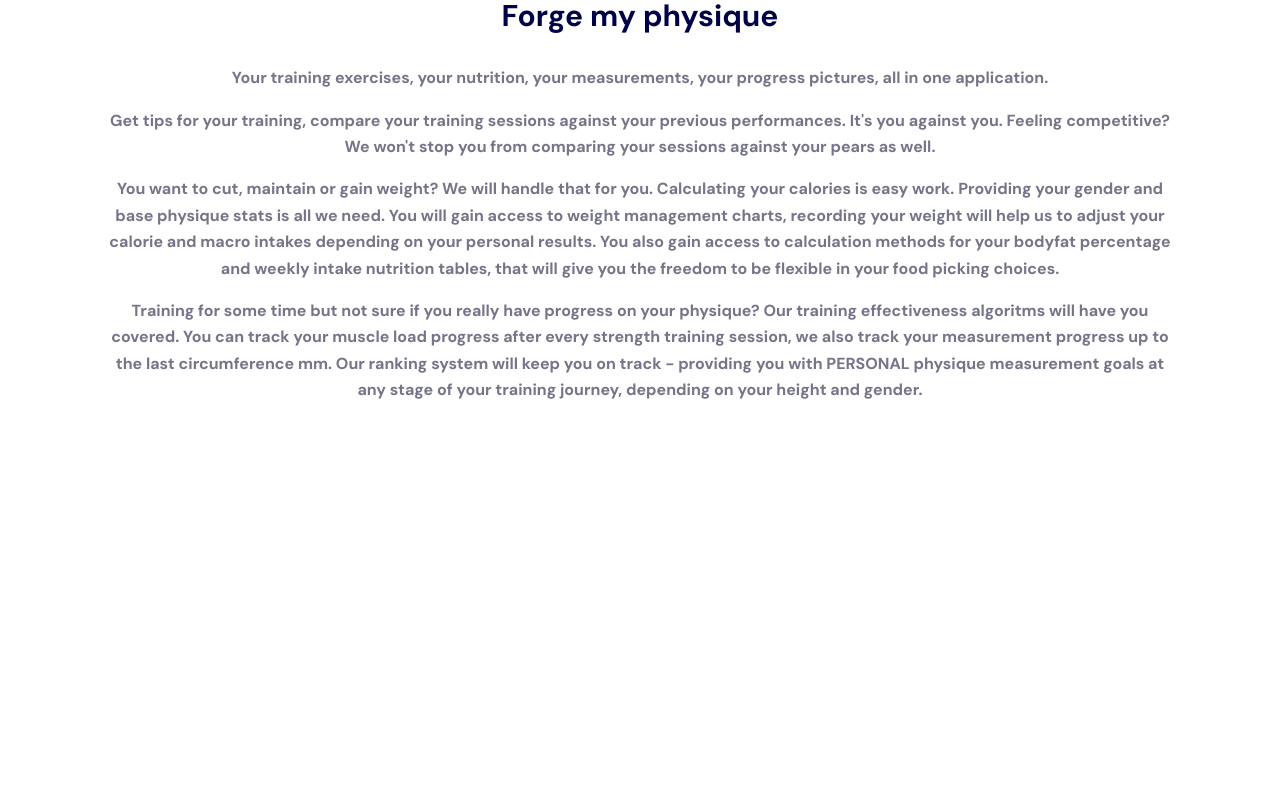
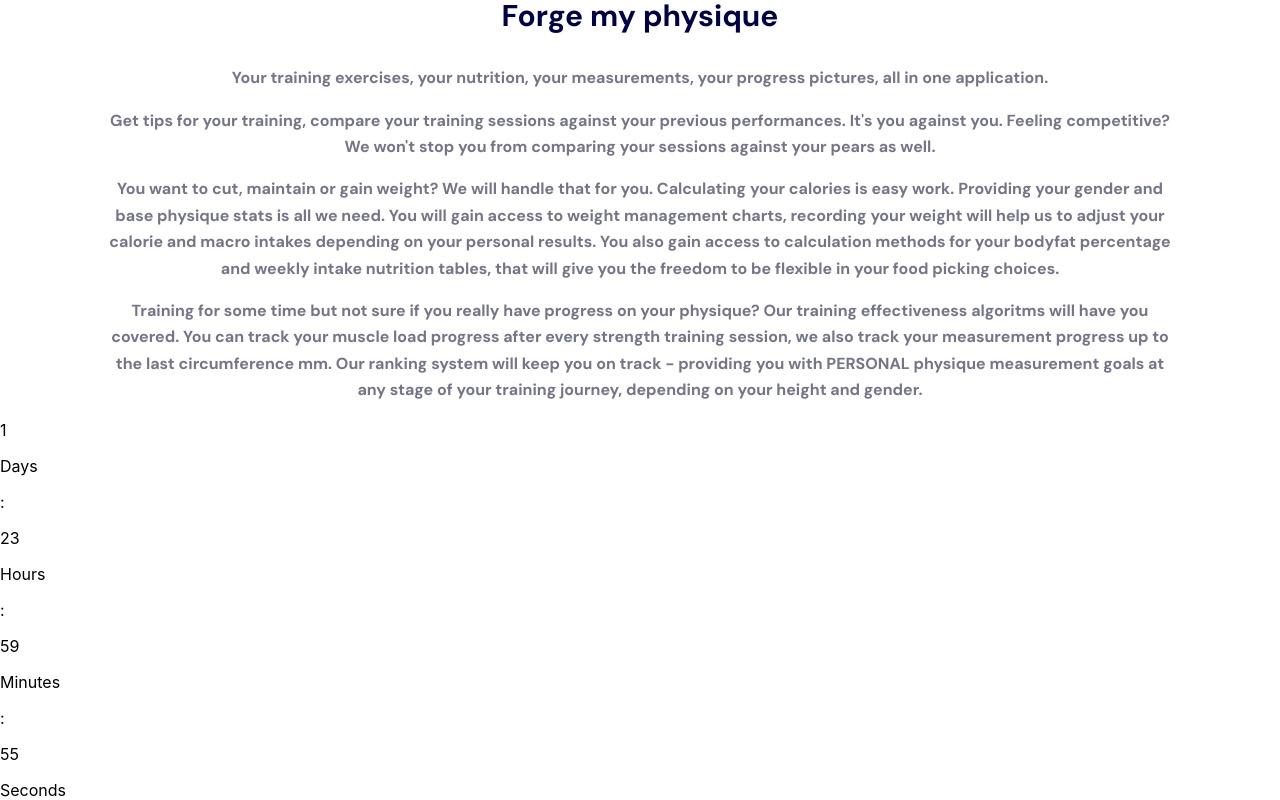
Before and after one commit to StGrozdanov/Forge-My-Physique-Website, a React (Create React App) app: page / in a window 1280 px wide. Shown: the part 924-1724 px from the top of the page. Before the commit the page ends 1344 px from the top, so only its background shows below. Built offline with nearby package versions, Linux system fonts and the light colour scheme.

Commit message:
Implemented countdown component

```diff
--- a/src/App.js
+++ b/src/App.js
@@ -1,13 +1,20 @@
 import Navigation from './components/Navigation/Navigation';
 import Header from './components/Header/Header';
 import Features from './components/Features/Features';
+import Countdown from './components/Countdown/Countdown';
+import { calculateTargetDate } from './helpers/calculateTargetDate'
+
+const APP_RELEASE_AFTER_DAYS = 2;
 
 function App() {
+  const date = calculateTargetDate(APP_RELEASE_AFTER_DAYS);
+
   return (
     <>
       <Navigation />
       <Header />
       <Features />
+      <Countdown targetDate={date} />
     </>
   );
 }
--- /dev/null
+++ b/src/components/Countdown/Countdown.js
@@ -0,0 +1,23 @@
+import useCountdown from '../../hooks/useCountdown'
+import CountdownExpired from './CountdownExpired'
+import TimeLeft from './TimeLeft';
+
+export default function Countdown({ targetDate }) {
+    const [days, hours, minutes, seconds] = useCountdown(targetDate);
+
+    if (days + hours + minutes + seconds <= 0) {
+        return <CountdownExpired />;
+    }
+
+    return (
+        <article className="counter">
+            <TimeLeft value={days} unit={'Days'} isCloseToRelease={days <= 3} />
+            <p>:</p>
+            <TimeLeft value={hours} unit={'Hours'} isCloseToRelease={days === 0} />
+            <p>:</p>
+            <TimeLeft value={minutes} unit={'Minutes'} isCloseToRelease={false} />
+            <p>:</p>
+            <TimeLeft value={seconds} unit={'Seconds'} isCloseToRelease={false} />
+        </article>
+    );
+};
--- /dev/null
+++ b/src/components/Countdown/CountdownExpired.js
@@ -0,0 +1,8 @@
+export default function CountdownExpired() {
+    return (
+        <article className="expired-notice">
+            <span>The application is released!!!</span>
+            <p>Please select a future date and time if it's a mistake</p>
+        </article>
+    );
+};
--- /dev/null
+++ b/src/components/Countdown/TimeLeft.js
@@ -0,0 +1,8 @@
+export default function TimeLeft({ value, unit, isCloseToRelease }) {
+    return (
+        <div className={isCloseToRelease ? 'countdown danger' : 'countdown'}>
+            <p>{value}</p>
+            <span>{unit}</span>
+        </div>
+    );
+};
--- /dev/null
+++ b/src/helpers/calculateTargetDate.js
@@ -0,0 +1,6 @@
+export function calculateTargetDate(releaseDate) {
+    const targetTimeInMS = releaseDate * (24 * 60 * 60 * 1000);
+    const currentTimeInMS = new Date().getTime();
+
+    return currentTimeInMS + targetTimeInMS;
+}
--- /dev/null
+++ b/src/hooks/useCountdown.js
@@ -0,0 +1,27 @@
+import { useEffect, useState } from 'react';
+
+export default function useCountdown(targetDate) {
+    const targetDateTime = new Date(targetDate).getTime();
+
+    const [countDown, setCountDown] = useState(targetDateTime - new Date().getTime());
+
+    useEffect(() => {
+        const interval = setInterval(() => {
+            setCountDown(targetDateTime - new Date().getTime());
+        }, 1000);
+
+        return () => clearInterval(interval);
+
+    }, [targetDateTime]);
+
+    return calculatedTimeLeft(countDown);
+};
+
+function calculatedTimeLeft(countDown) {
+    const days = Math.floor(countDown / (1000 * 60 * 60 * 24));
+    const hours = Math.floor((countDown % (1000 * 60 * 60 * 24)) / (1000 * 60 * 60));
+    const minutes = Math.floor((countDown % (1000 * 60 * 60)) / (1000 * 60));
+    const seconds = Math.floor((countDown % (1000 * 60)) / 1000);
+
+    return [days, hours, minutes, seconds];
+};
```
Also changed, not shown: src/components/Countdown/Countdown.css (added), src/components/Countdown/CountdownExpired.css (added), src/components/Countdown/TimeLeft.css (added).
